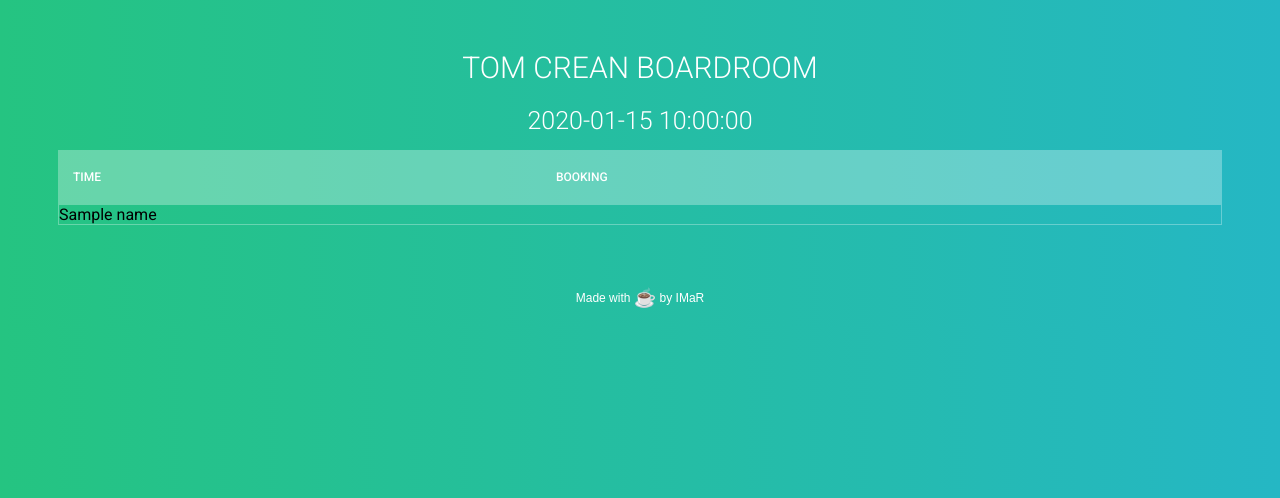
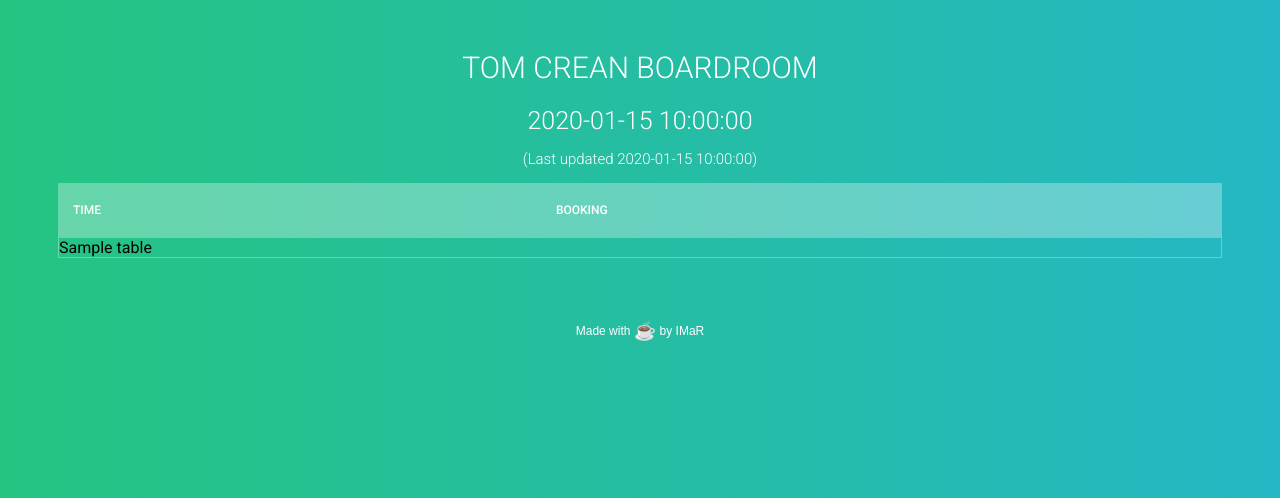
Before and after one commit to imar-ie/tcc_bookings_display, a Flask app: template templates/page.html in a window 1280 px wide. Shown: the top 498 px of the page. Run offline with Flask 2, Linux system fonts and the light colour scheme; the template is opened without the code that fills it: most values are stand-ins (such as "Sample title", 1, 10 or a date in 2020); lists and menus that the app fills with data are empty; parts of the project's set-up code (start-up, migrations or seed data) failed here and were passed over.

Commit message:
Add env configs add update time bitova refactor

```diff
--- a/app.py
+++ b/app.py
@@ -1,23 +1,21 @@
-import scrape
-
-import datetime
-
-import requests
-
 from flask import Flask, render_template
 
+from datetime import datetime
+
+from scrape import scrape
 
 app = Flask(__name__)
 
 @app.route('/')
 def index():
 
-    table =  scrape.main()
+    table =  scrape()
 
-    date = datetime.date.today().strftime("%A %d %B")
+    date = datetime.now().strftime("%A %d %B")
 
-    return render_template('page.html', name=table, date=date)
+    update_time = datetime.now().strftime("%H:%M")
 
+    return render_template('page.html', table=table, date=date, update_time=update_time)
 
 if __name__ == '__main__':
-    app.run(debug=True, host='0.0.0.0')
+    app.run(debug=True, use_reloader=True)
--- a/static/style.css
+++ b/static/style.css
@@ -21,6 +21,14 @@ h1 {
 
 h2 {
   font-size: 25px;
+  color: #fff;
+  font-weight: 300;
+  text-align: center;
+  margin-bottom: 15px;
+}
+
+h3 {
+  font-size: 15px;
   color: #fff;
   font-weight: 300;
   text-align: center;
--- a/templates/page.html
+++ b/templates/page.html
@@ -12,6 +12,7 @@
 	<section>
 		<h1>Tom Crean Boardroom </h1>
 		<h2>{{date}}</h2>
+		<h3>(Last updated {{update_time}})</h3>
 		<div class="tbl-header">
 			<table cellpadding="0" cellspacing="0" border="0">
 				<thead>
@@ -23,7 +24,7 @@
 			</table>
 		</div>
 		<div class="tbl-content">
-			{{name|safe}}
+			{{table|safe}}
 		</div>
 	</section>
 
```
Also changed, not shown: scrape.py (+6 -5 lines), 3 other files.
